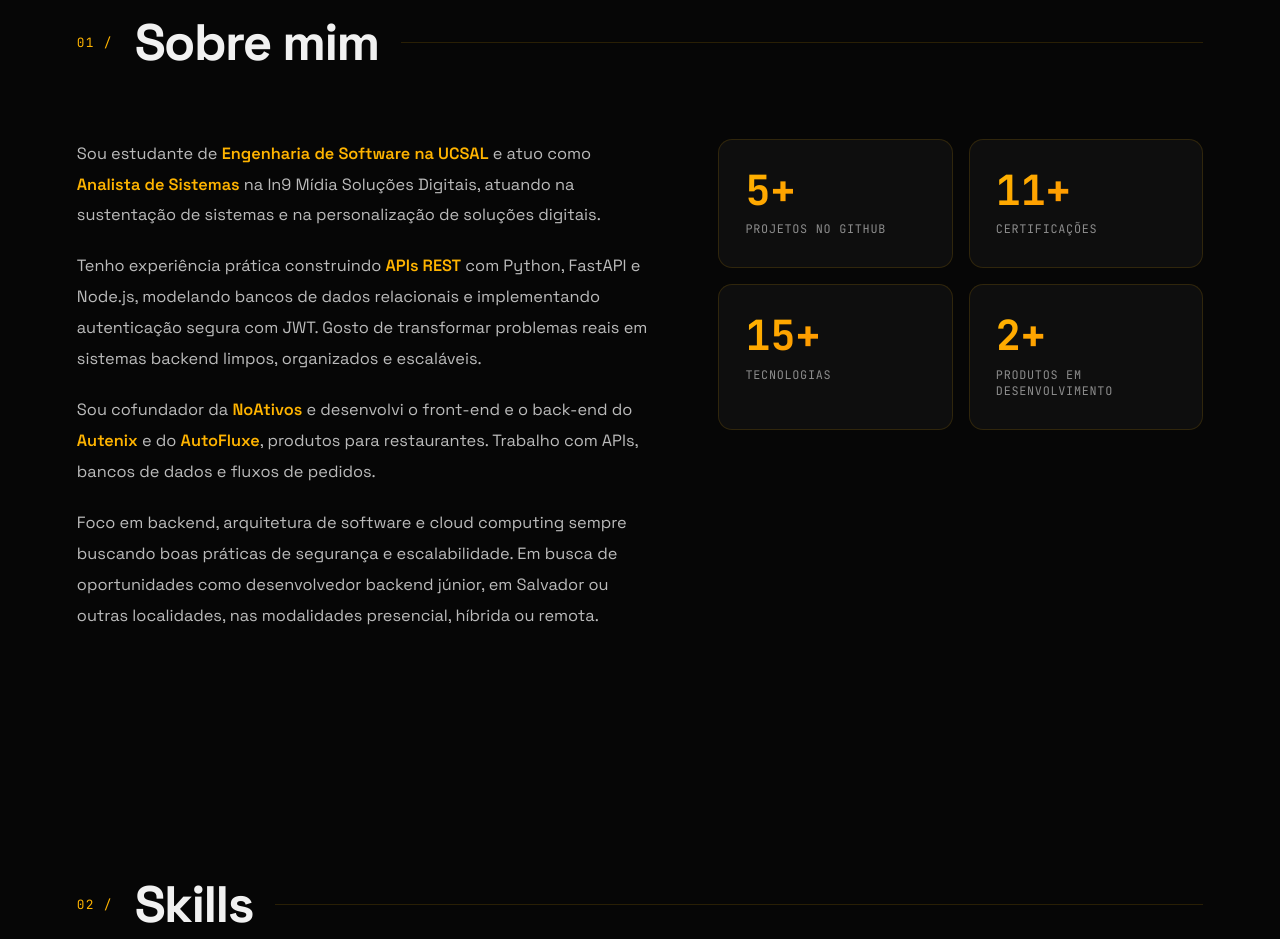
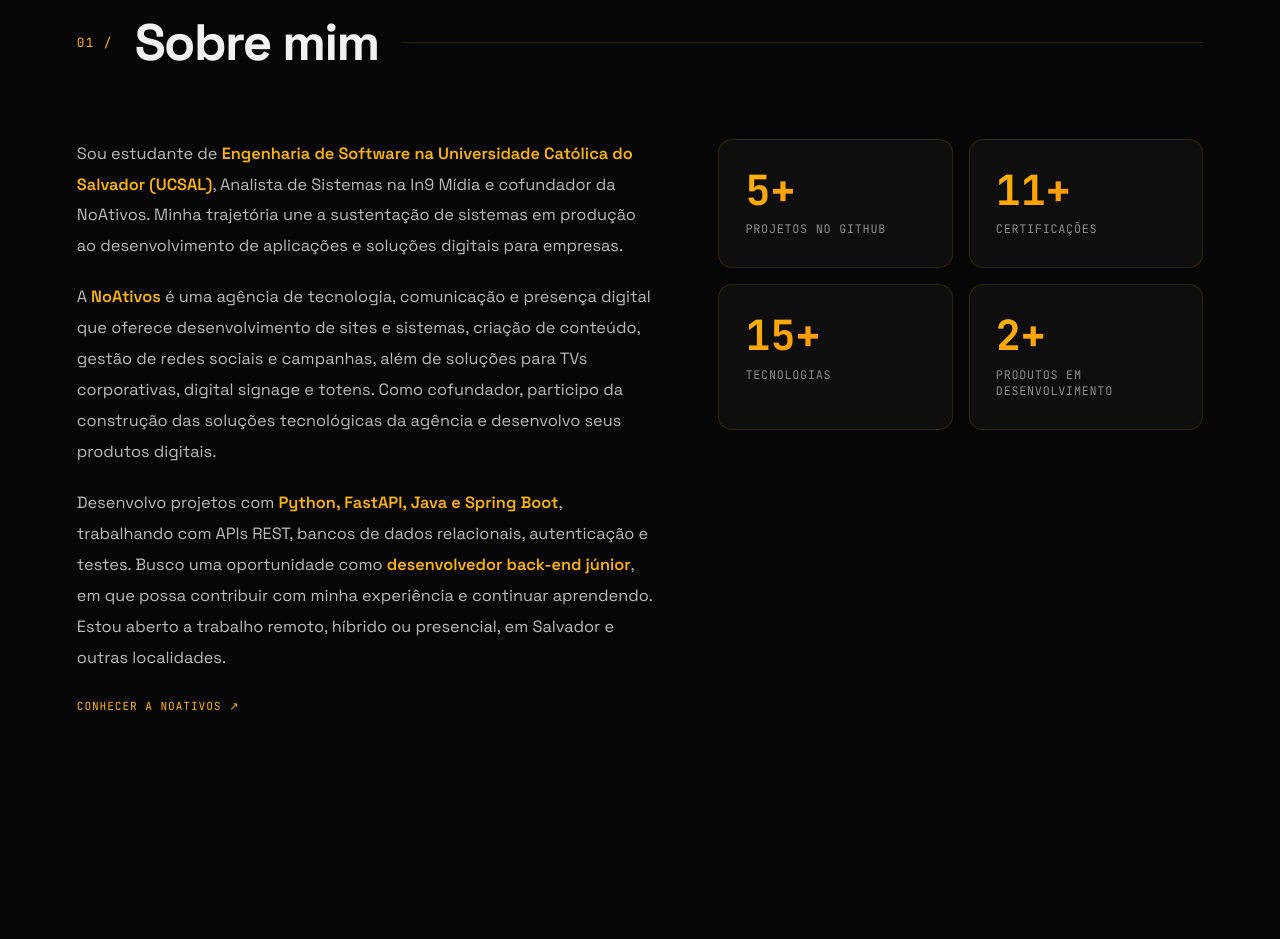
Before and after one commit to lipesoft/portifolio, a plain HTML site: page index.html in a window 1280 px wide. Shown: the part 940-1879 px from the top of the page. Drawn offline with Linux system fonts and the light colour scheme.

Commit message:
Atualiza apresentação e link da NoAtivos

```diff
--- a/index.html
+++ b/index.html
@@ -992,22 +992,10 @@
 
       <div class="about-grid">
         <div class="about-text reveal">
-          <p>
-            Sou estudante de <strong>Engenharia de Software na UCSAL</strong> e atuo como <strong>Analista de Sistemas</strong> na
-            In9 Mídia Soluções Digitais, atuando na sustentação de sistemas e na personalização de soluções digitais.
-          </p>
-          <p>
-            Tenho experiência prática construindo <strong>APIs REST</strong> com Python, FastAPI e Node.js, modelando bancos de
-            dados relacionais e implementando autenticação segura com JWT. Gosto de transformar problemas reais em
-            sistemas backend limpos, organizados e escaláveis.
-          </p>
-          <p>
-            Sou cofundador da <strong>NoAtivos</strong> e desenvolvi o front-end e o back-end do <strong>Autenix</strong> e do <strong>AutoFluxe</strong>, produtos para restaurantes. Trabalho com APIs, bancos de dados e fluxos de pedidos.
-          </p>
-          <p>
-            Foco em backend, arquitetura de software e cloud computing sempre buscando boas práticas de segurança e
-            escalabilidade. Em busca de oportunidades como desenvolvedor backend júnior, em Salvador ou outras localidades, nas modalidades presencial, híbrida ou remota.
-          </p>
+          <p>Sou estudante de <strong>Engenharia de Software na Universidade Católica do Salvador (UCSAL)</strong>, Analista de Sistemas na In9 Mídia e cofundador da NoAtivos. Minha trajetória une a sustentação de sistemas em produção ao desenvolvimento de aplicações e soluções digitais para empresas.</p>
+          <p>A <strong>NoAtivos</strong> é uma agência de tecnologia, comunicação e presença digital que oferece desenvolvimento de sites e sistemas, criação de conteúdo, gestão de redes sociais e campanhas, além de soluções para TVs corporativas, digital signage e totens. Como cofundador, participo da construção das soluções tecnológicas da agência e desenvolvo seus produtos digitais.</p>
+          <p>Desenvolvo projetos com <strong>Python, FastAPI, Java e Spring Boot</strong>, trabalhando com APIs REST, bancos de dados relacionais, autenticação e testes. Busco uma oportunidade como <strong>desenvolvedor back-end júnior</strong>, em que possa contribuir com minha experiência e continuar aprendendo. Estou aberto a trabalho remoto, híbrido ou presencial, em Salvador e outras localidades.</p>
+          <a href="https://noativos.com.br/" target="_blank" rel="noopener noreferrer" class="project-link">Conhecer a NoAtivos <span aria-hidden="true">↗</span></a>
         </div>
 
         <div class="stats-grid">
```
